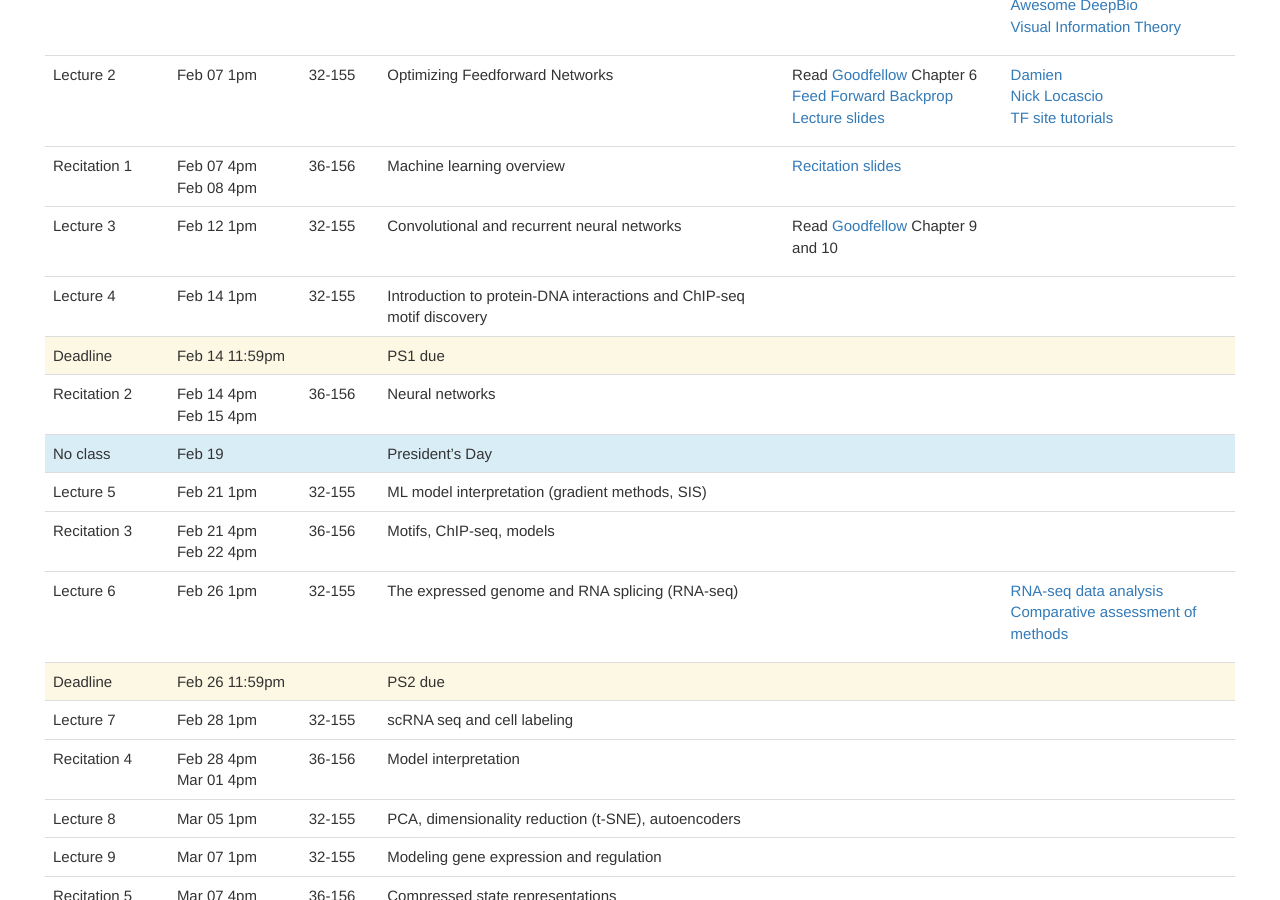
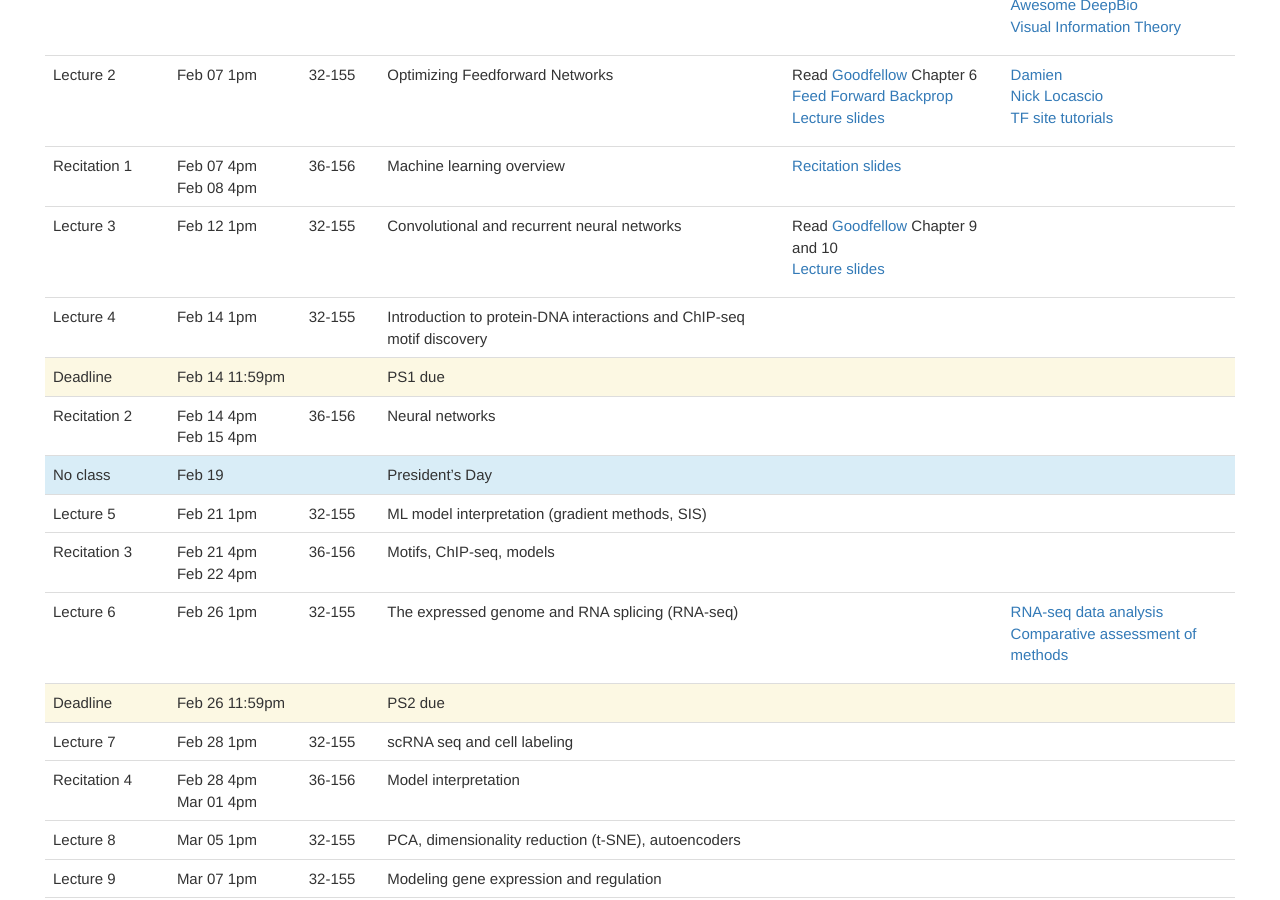
Before and after one commit to mit6874/mit6874.github.io, a Jekyll site: the page built from index.html, in a window 1280 px wide and 900 px high, scrolled down 800 px. Built offline with Jekyll 4.4.1, drawn with Linux system fonts in a browser that asks for light colours; nearby versions of some CDN libraries.

Commit message:
Add lecture 3 slides

```diff
--- a/index.html
+++ b/index.html
@@ -73,10 +73,10 @@
             <td>36-156</td>
             <td>Machine learning overview</td>
             <td>
-		<ul>
+		        <ul>
                     <li><a href="../assets/recitations/recitation1.pdf">Recitation slides</a></li>
                 </ul>
-	    </td>
+	        </td>
             <td></td>
         </tr>
         <tr>
@@ -87,6 +87,7 @@
             <td>
                 <ul>
                     <li>Read <a href="http://www.deeplearningbook.org/">Goodfellow</a> Chapter 9 and 10</li>
+                    <li><a href="../assets/slides/6.874-lecture-3-2019.pdf">Lecture slides</a></li>
                 </ul>
             </td>
             <td></td>
```
Also changed, not shown: 1 other file.
